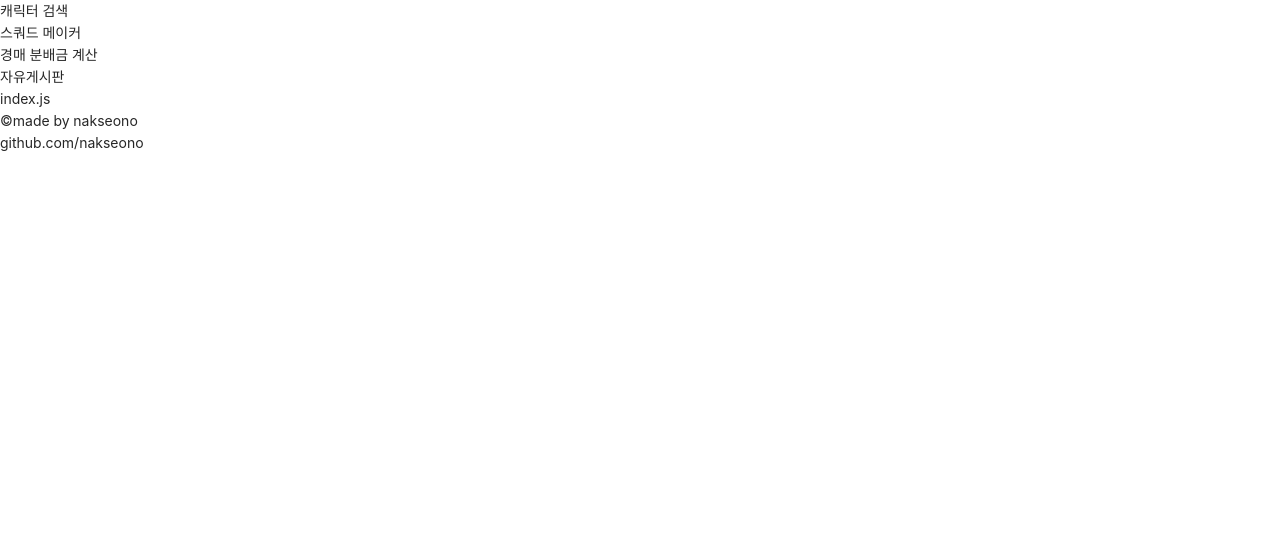
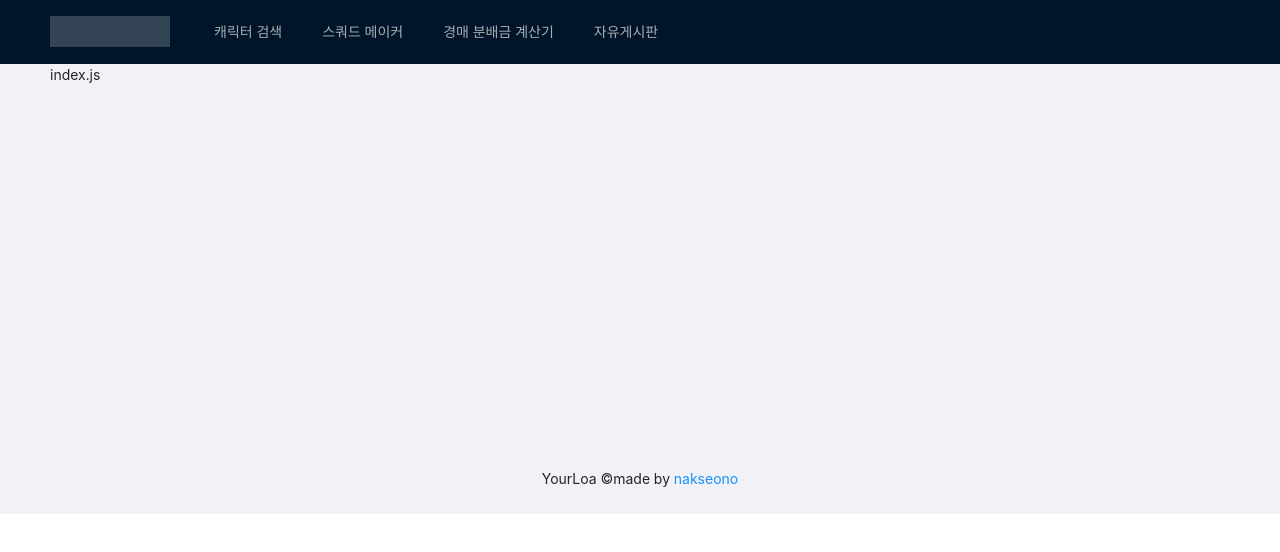
Before and after one commit to nakseono/yourLoa, a Next.js app: page / in a window 1280 px wide. Shown: the top 552 px of the page. Built offline with nearby package versions, Linux system fonts and the light colour scheme.

Commit message:
fix header

```diff
--- a/components/AppLayout.js
+++ b/components/AppLayout.js
@@ -1,35 +1,82 @@
+import { Breadcrumb, Layout, Menu } from "antd";
 import React from "react";
 import Link from "next/link";
 import styled from "styled-components";
 
-const HeaderNavigation = () => {
-  return (
-    <>
-      <div>캐릭터 검색</div>
-      <div>스쿼드 메이커</div>
-      <div>경매 분배금 계산</div>
-      <div>자유게시판</div>
-    </>
-  );
-};
+const { Header, Content, Footer } = Layout;
 
-const FooterCopyRight = () => {
-  return (
-    <>
-      <div>©made by nakseono</div>
-      <div>github.com/nakseono</div>
-    </>
-  );
-};
+// .site-layout .site-layout-background {
+//   background: #fff;
+// }
 
-const AppLayout = ({ children }) => {
-  return (
-    <div>
-      <HeaderNavigation />
-      <div>{children}</div>
-      <FooterCopyRight />
-    </div>
-  );
-};
+const Logo = styled.div`
+  float: left;
+  width: 120px;
+  height: 31px;
+  margin: 16px 24px 16px 0;
+  background: rgba(255, 255, 255, 0.2);
+`;
+
+const AppLayout = ({ children }) => (
+  <Layout>
+    <Header
+      style={{
+        position: "fixed",
+        zIndex: 1,
+        width: "100%",
+      }}
+    >
+      <Logo />
+      <Menu theme="dark" mode="horizontal">
+        <Menu.Item key="first">
+          <Link href="/">
+            <a>캐릭터 검색</a>
+          </Link>
+        </Menu.Item>
+        <Menu.Item key="second">
+          <Link href="/squadMaker">
+            <a>스쿼드 메이커</a>
+          </Link>
+        </Menu.Item>
+        <Menu.Item key="third">
+          <Link href="/auction">
+            <a>경매 분배금 계산기</a>
+          </Link>
+        </Menu.Item>
+        <Menu.Item key="four">
+          <Link href="/board">
+            <a>자유게시판</a>
+          </Link>
+        </Menu.Item>
+      </Menu>
+    </Header>
+    <Content
+      className="site-layout"
+      style={{
+        padding: "0 50px",
+        marginTop: 64,
+        minHeight: 380,
+      }}
+    >
+      {children}
+    </Content>
+    <Footer
+      style={{
+        textAlign: "center",
+      }}
+    >
+      <div>
+        YourLoa ©made by{" "}
+        <a
+          target="_blank"
+          rel="noopener noreferrer"
+          href="https://github.com/nakseono"
+        >
+          nakseono
+        </a>
+      </div>
+    </Footer>
+  </Layout>
+);
 
 export default AppLayout;
```
